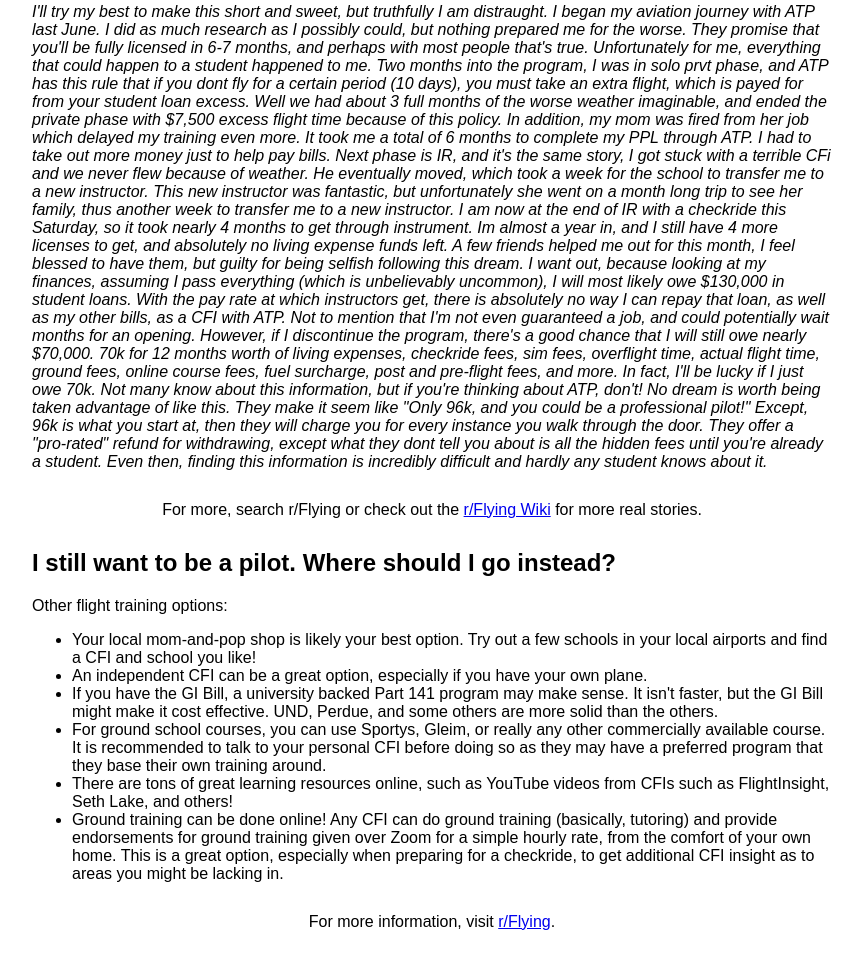
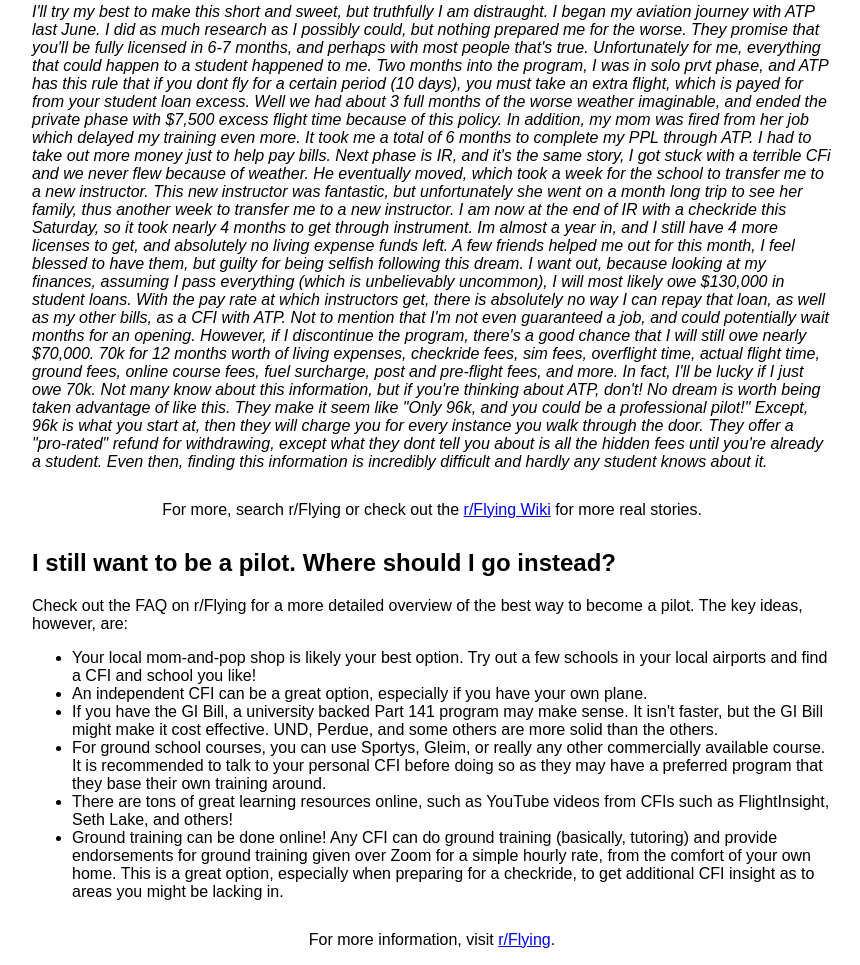
Before and after one commit to osuWhite/DGTATP, a plain HTML site: page index.html in a window 1280 px wide. Shown: the part 3742-4707 px from the top of the page, without its empty margins (208-1068 px from the left). Drawn offline with Linux system fonts and the light colour scheme.

Commit message:
Update index.html with favicon

```diff
--- a/index.html
+++ b/index.html
@@ -4,6 +4,7 @@
     <meta charset="UTF-8">
     <meta name="viewport" content="width=device-width, initial-scale=1.0">
     <title>Don't Go to ATP Flight School</title>
+    <link rel="icon" href="favicon.ico" type="image/x-icon">
     <style>
         body {
             font-family: Arial, sans-serif;
@@ -184,7 +185,7 @@
         </section>
         <section>
             <h2>I still want to be a pilot. Where should I go instead?</h2>
-            <p>Other flight training options:</p>
+            <p>Check out the FAQ on r/Flying for a more detailed overview of the best way to become a pilot. The key ideas, however, are:</p>
             <ul>
                 <li>Your local mom-and-pop shop is likely your best option. Try out a few schools in your local airports and find a CFI and school you like!</li>
                 <li>An independent CFI can be a great option, especially if you have your own plane.</li>
```
